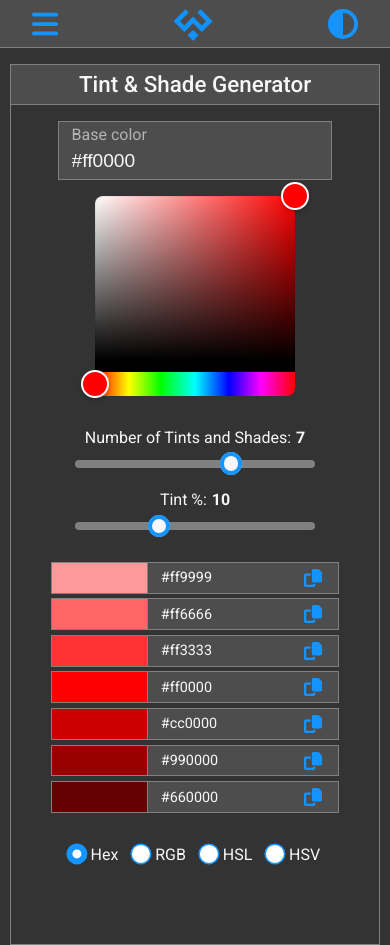
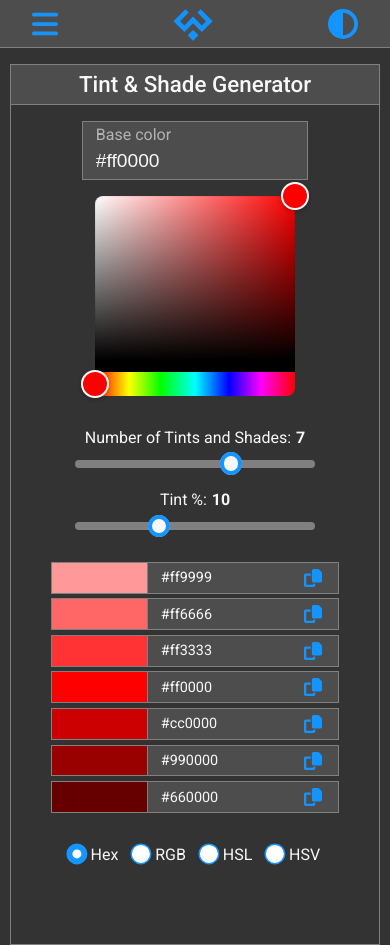
Before and after one commit to devmikh/wapiti-web-tools, a React (Vite) app: page /tint-shade-generator in a window 390 px wide. Built offline with nearby package versions, Linux system fonts and the light colour scheme.

Commit message:
Fix design for smaller screen

```diff
--- a/src/components/core/Textfield/index.module.css
+++ b/src/components/core/Textfield/index.module.css
@@ -77,3 +77,9 @@
 .input:focus {
     outline: none;
 }
+
+@media only screen and (max-width: 500px) {
+    .input {
+        width: 14rem;
+    }
+}
--- a/src/components/tools/color/ContrastChecker/index.module.css
+++ b/src/components/tools/color/ContrastChecker/index.module.css
@@ -126,7 +126,7 @@
 
 @media only screen and (max-width: 500px) {
     .preview {
-        width: 19rem;
+        width: 18rem;
     }
     .preview.large {
         font-size: 1.6rem;
```
